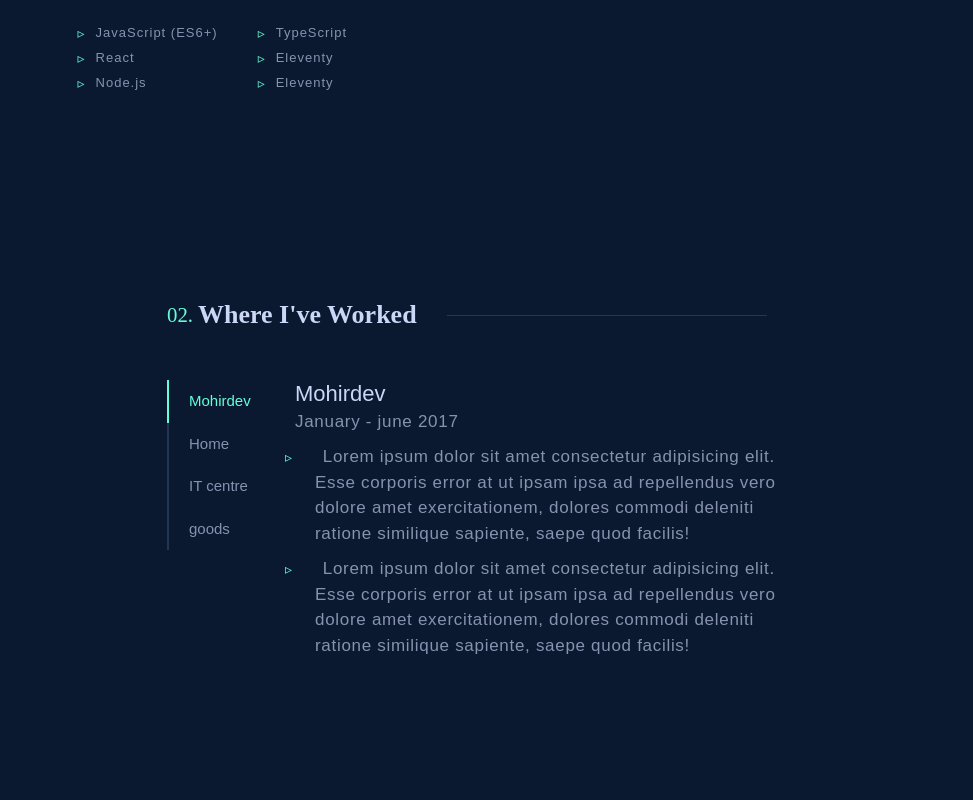
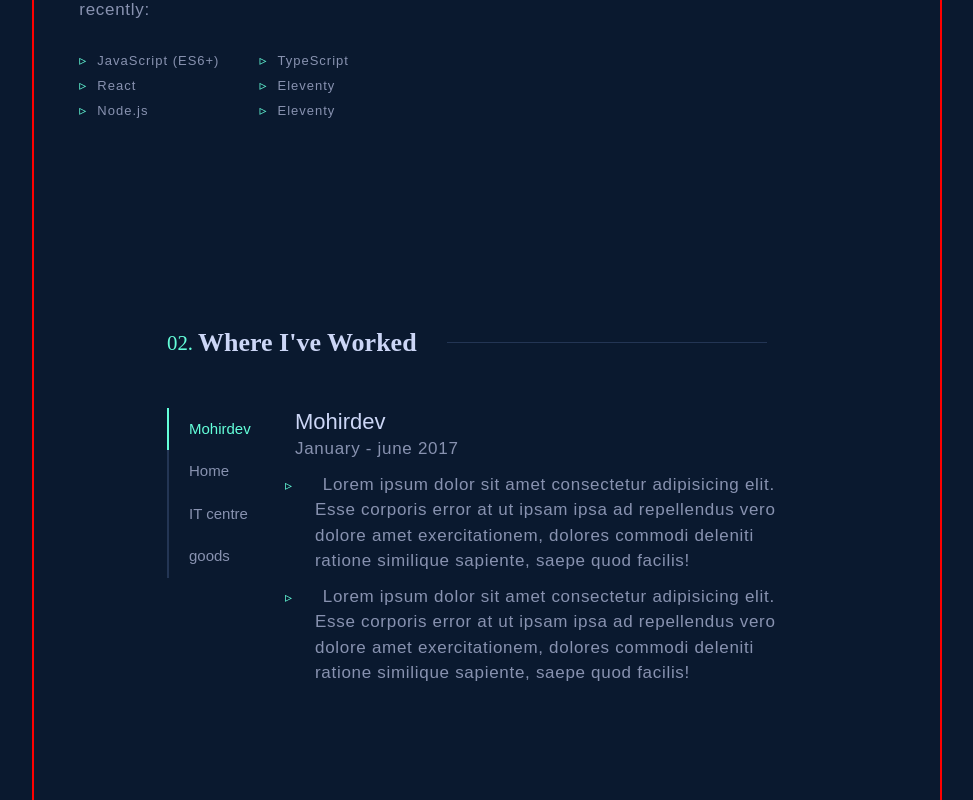
Before and after one commit to Tolkinxon/my-partfolio, a Next.js app: page / in a window 1280 px wide. Shown: the part 1553-2353 px from the top of the page, without its empty margins (153-1126 px from the left). Built offline with nearby package versions, Linux system fonts and the light colour scheme.

Commit message:
adde global css

```diff
--- a/styles/globals.css
+++ b/styles/globals.css
@@ -8,7 +8,7 @@
   height: 100vh;
   width: 100vw;
   background-color: #0a192f;
-  overflow: scroll;
+  overflow: hidden;
   height: 4500px;
   position: relative;
 }
@@ -16,11 +16,12 @@
 /**************  ALL CONTENTS PART ******/
 .content {
   margin: 0px auto;
-  height: 5200px;
+  /* height: 5200px; */
   width: calc(100vw - 370px);
   display: flex;
   flex-direction: column;
   align-items: center;
+  border: 2px solid red;
 }
 
 /**************  ALL CONTENTS PART ******/
--- a/styles/navbar.module.css
+++ b/styles/navbar.module.css
@@ -129,10 +129,8 @@
     display: flex;
     align-items: left;
     border: 2px solid red;
-    filter: blur(5px) brightness(0.7);
-
+    /* filter: blur(5px) brightness(0.7); */
   }
-
 
   .selects {
     right: 0;
```
